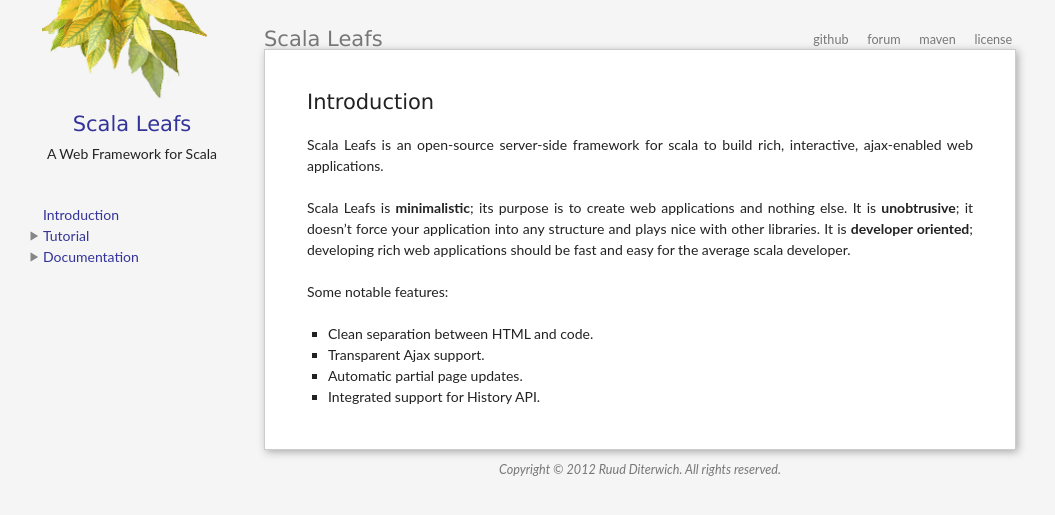
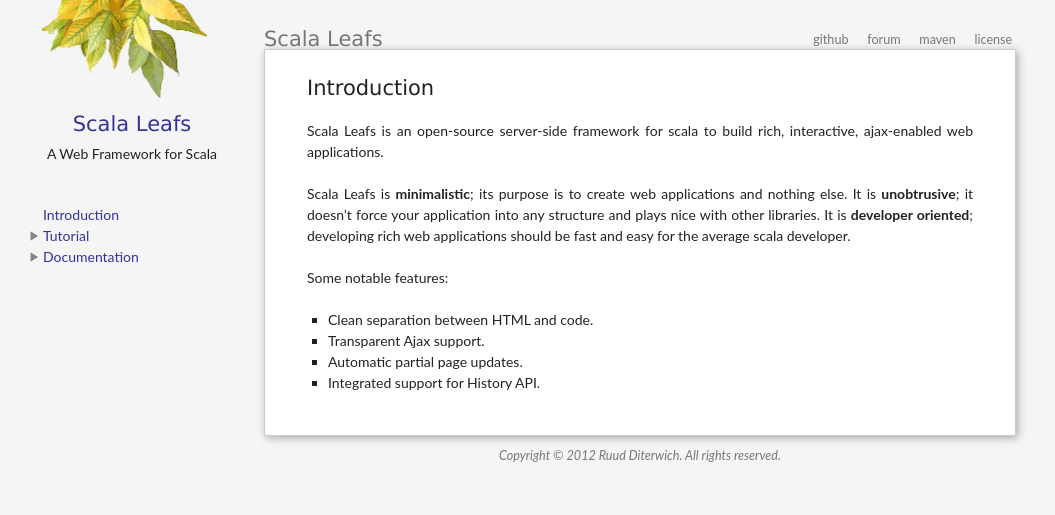
Before and after one commit to scalastuff/scalaleafs, a Jekyll site: the page built from index.md, in a window 1280 px wide. Shown: the top 515 px of the page, without its empty margins (0-1055 px from the left). Built offline with Jekyll 4.4.1, drawn with Linux system fonts in a browser that asks for light colours.

Commit message:
Updated stylesheets/scalaleafs.css

```diff
--- a/stylesheets/scalaleafs.css
+++ b/stylesheets/scalaleafs.css
@@ -114,7 +114,7 @@ sup { line-height: 1ex; }
 #page, #disqus_thread {
 	background: white;
 /*	background-image: url(grid.png); */
-	padding: 3em 3em 1.5em 3em;
+	padding: 2em 3em 1.5em 3em;
 	border: 1px solid #ccc;
 }
 
```
